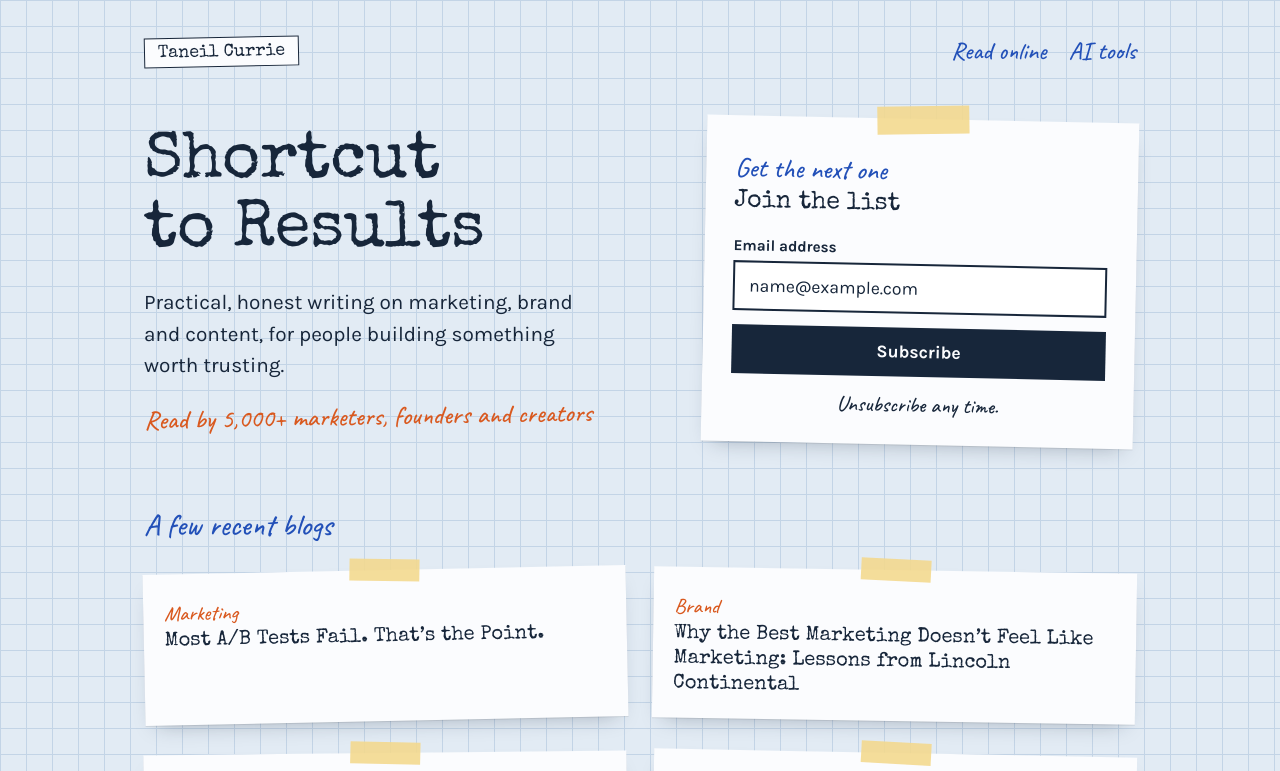
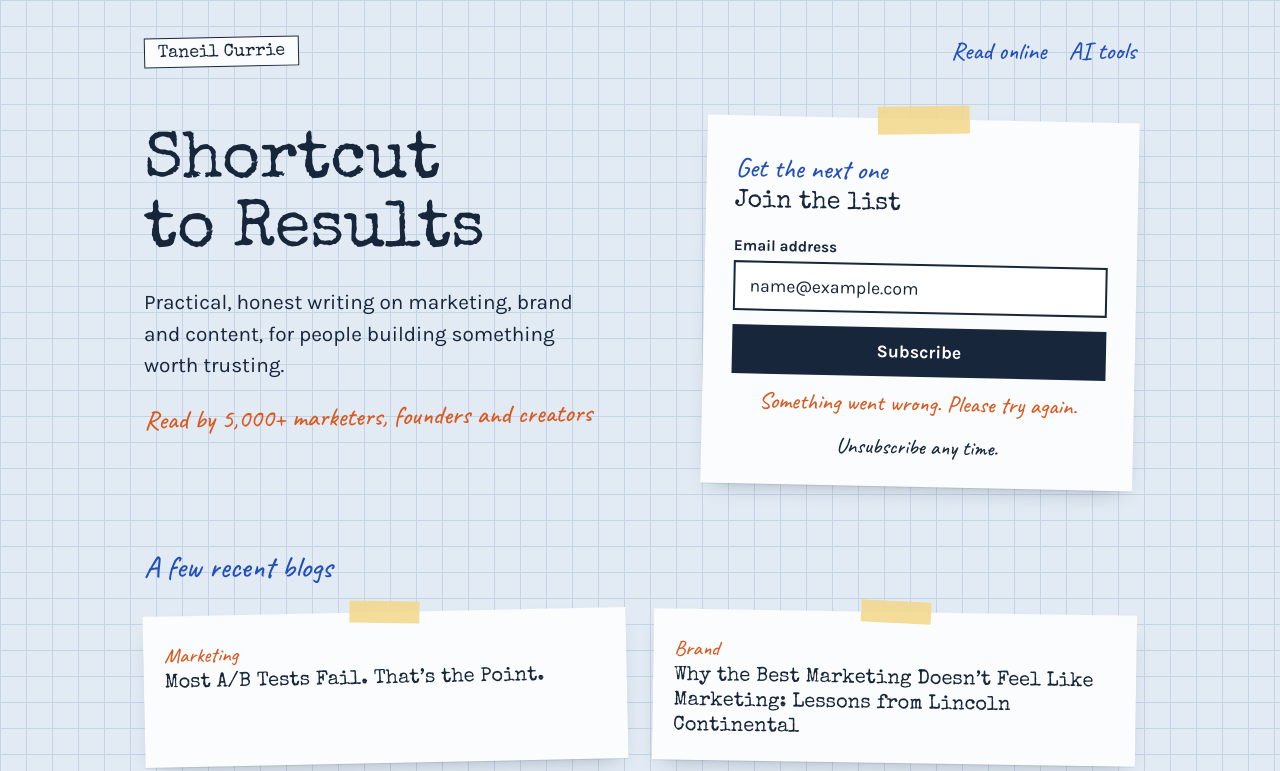
Before and after one commit to tcurrie-droid/subscribe, a plain HTML site: page index.html in a window 1280 px wide. Both pictures are taken after typing "name@example.com" into the empty fields and a click on the button "Subscribe". Shown: the top 771 px of the page. Drawn offline with nearby package versions, Linux system fonts and the light colour scheme; no server answers.

Commit message:
Add files via upload

```diff
--- a/index.html
+++ b/index.html
@@ -5,13 +5,13 @@
 <meta name="viewport" content="width=device-width, initial-scale=1.0">
 <title>Subscribe to Shortcut to Results | Taneil Currie</title>
 <meta name="description" content="Shortcut to Results is practical, honest writing on marketing, brand and content from Taneil Currie. Join 5,000+ readers.">
-<link rel="canonical" href="https://taneilcurrie.com/subscribe.html">
+<link rel="canonical" href="https://subscribe.taneilcurrie.com/">
 <link rel="icon" type="image/png" href="/favicon.png">
 <meta property="og:type" content="website">
 <meta property="og:site_name" content="Taneil Currie">
 <meta property="og:title" content="Subscribe to Shortcut to Results">
 <meta property="og:description" content="Practical, honest writing on marketing, brand and content, for people building something worth trusting.">
-<meta property="og:url" content="https://taneilcurrie.com/subscribe.html">
+<meta property="og:url" content="https://subscribe.taneilcurrie.com/">
 <meta name="twitter:card" content="summary">
 <meta name="twitter:title" content="Subscribe to Shortcut to Results">
 <meta name="twitter:description" content="Practical, honest writing on marketing, brand and content, for people building something worth trusting.">
@@ -82,6 +82,9 @@ h1.title{font-family:"Special Elite",monospace;font-weight:400;font-size:clamp(2
 .form input[type=email]::placeholder{color:#6b7a8d}
 .form .btn{width:100%;margin-top:.9rem;border:0;cursor:pointer;font-family:inherit;text-align:center;padding:.9rem 1.2rem;font-size:1.1rem}
 .note{font-family:"Caveat",cursive;font-size:1.35rem;margin:.9rem 0 0;color:var(--ink);text-align:center}
+.msg{font-family:"Caveat",cursive;font-size:1.45rem;margin:.8rem 0 0;text-align:center;min-height:1.6rem}
+.msg.ok{color:var(--link)}.msg.err{color:var(--accent)}
+.form.done form label,.form.done form input,.form.done form .btn{display:none}
 .slips{grid-column:1 / -1;margin-top:.8rem}
 .slips h2{font-family:"Caveat",cursive;font-weight:500;font-size:1.9rem;color:var(--link);margin:0 0 1.6rem}
 .slipgrid{display:grid;grid-template-columns:repeat(2,minmax(0,1fr));gap:2rem 1.6rem}
@@ -97,7 +100,7 @@ h1.title{font-family:"Special Elite",monospace;font-weight:400;font-size:clamp(2
 <body>
 <div class="pad"><div class="wrap">
   <header class="top">
-    <a class="name" href="/">Taneil Currie</a>
+    <a class="name" href="https://taneilcurrie.com">Taneil Currie</a>
     <nav class="nav" aria-label="Primary">
       <a href="https://blog.taneilcurrie.com">Read online</a>
       <a href="https://resources.taneilcurrie.com">AI tools</a>
@@ -114,13 +117,14 @@ h1.title{font-family:"Special Elite",monospace;font-weight:400;font-size:clamp(2
     <section class="card form" aria-labelledby="fh">
       <p class="label">Get the next one</p>
       <h2 id="fh">Join the list</h2>
-      <!-- Simple version: sends the email to the Beehiiv subscribe page. To keep people on this page instead, replace this form with your Beehiiv embed (Beehiiv > Grow > Subscribe forms > Embed). -->
-      <form action="https://blog.taneilcurrie.com/subscribe" method="get" target="_blank">
+      <form id="sub" novalidate>
         <label for="em">Email address</label>
         <input id="em" type="email" name="email" placeholder="you@example.com" autocomplete="email" required>
-        <button class="btn" type="submit">Subscribe</button>
+        <input type="text" name="company" tabindex="-1" autocomplete="off" aria-hidden="true" style="position:absolute;left:-9999px;opacity:0;height:0;width:0">
+        <button class="btn" id="go" type="submit">Subscribe</button>
+        <p class="msg" id="msg" role="status" aria-live="polite"></p>
       </form>
-      <p class="note">Unsubscribe any time.</p>
+      <p class="note" id="note">Unsubscribe any time.</p>
     </section>
 
     <section class="slips" aria-labelledby="sh">
@@ -135,5 +139,36 @@ h1.title{font-family:"Special Elite",monospace;font-weight:400;font-size:clamp(2
   </main>
 
 </div></div>
+<script>
+/* Klaviyo setup: replace the two values below. */
+var KLAVIYO_COMPANY_ID = "WpibQH";
+var KLAVIYO_LIST_ID    = "Vp44HK";
+
+(function(){
+  var f=document.getElementById('sub'),em=document.getElementById('em'),go=document.getElementById('go'),msg=document.getElementById('msg');
+  f.addEventListener('submit',function(e){
+    e.preventDefault();
+    msg.className='msg';msg.textContent='';
+    if(f.company.value){return;}
+    var v=em.value.trim();
+    if(!/^[^\s@]+@[^\s@]+\.[^\s@]+$/.test(v)){msg.className='msg err';msg.textContent='Please enter a valid email address.';em.focus();return;}
+    go.disabled=true;go.textContent='Subscribing...';
+    fetch('https://a.klaviyo.com/client/subscriptions/?company_id='+encodeURIComponent(KLAVIYO_COMPANY_ID),{
+      method:'POST',
+      headers:{'Content-Type':'application/json','revision':'2024-10-15'},
+      body:JSON.stringify({data:{type:'subscription',attributes:{profile:{data:{type:'profile',attributes:{email:v}}}},relationships:{list:{data:{type:'list',id:KLAVIYO_LIST_ID}}}}})
+    }).then(function(r){
+      if(r.status===202||r.ok){
+        document.querySelector('.form').classList.add('done');
+        document.getElementById('note').style.display='none';
+        msg.className='msg ok';msg.textContent='You\u2019re on the list. Check your email to confirm.';
+      }else{throw new Error('bad');}
+    }).catch(function(){
+      go.disabled=false;go.textContent='Subscribe';
+      msg.className='msg err';msg.textContent='Something went wrong. Please try again.';
+    });
+  });
+})();
+</script>
 </body>
 </html>
```
